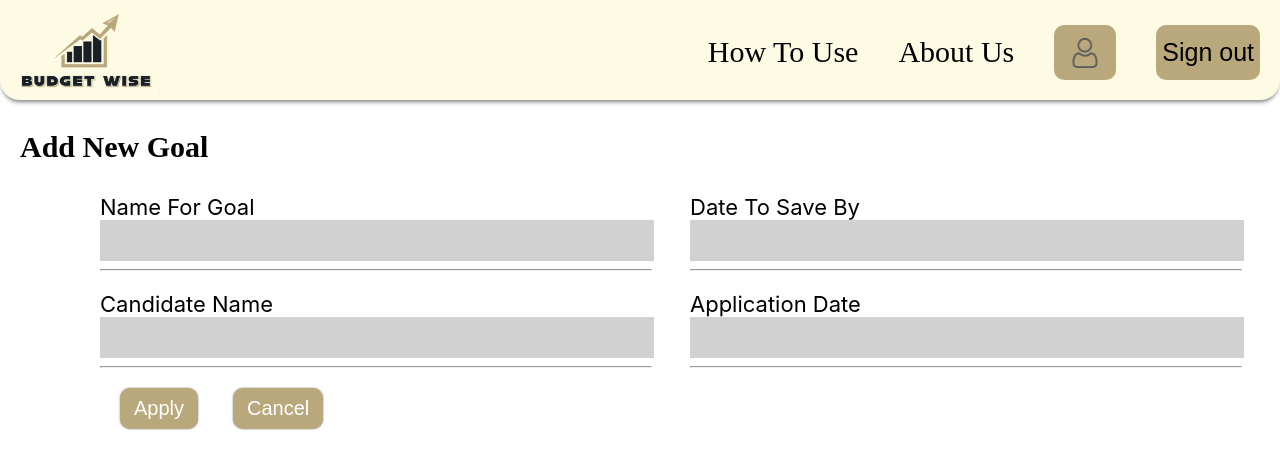
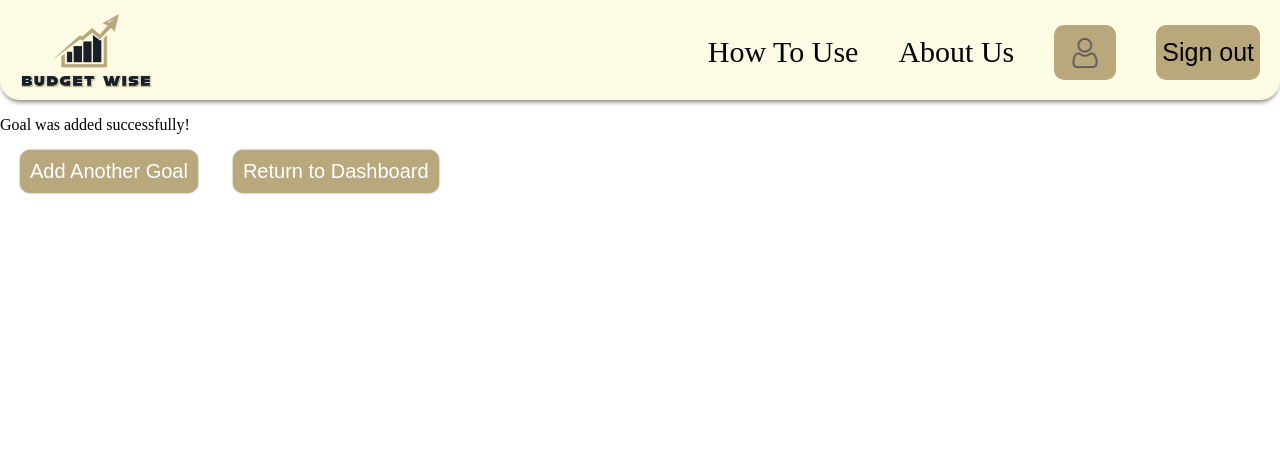
Before and after one commit to icc10/financesWebApp, an Angular app in the folder financesWebApp/: page /dashboard/add-goal in a window 1280 px wide. Both pictures are taken after a click on the button "Apply". Shown: the top 468 px of the page. Built offline with nearby package versions, Linux system fonts and the light colour scheme.

Commit message:
adjusted add goal

```diff
--- a/financesWebApp/src/app/add-goal/add-goal.component.css
+++ b/financesWebApp/src/app/add-goal/add-goal.component.css
@@ -39,24 +39,19 @@
   text-align: center;
   background-color: #baa87d;
   margin: 0 15px 0 20px;
+  padding: 10px;
   border:none;
   box-shadow: 0 0 2px rgba(0,0,0,0.50);
   border-radius: 10px;
+  font-size: 20px;
+  border: 0;
+  color: white;
 }
 
 .submit:hover {
-  background-color: #fefbe5;
+  background-color: #dad0ba;
   transition: background-color 500ms;
-}
-
-.submit:active {
-  background-color: #890f22;
-}
-
-.submit p {
-  font-size: 20px;
-  margin:8px;
-  color:white;
+  color: black;
 }
 
 hr {
--- a/financesWebApp/src/app/add-goal/add-goal.component.html
+++ b/financesWebApp/src/app/add-goal/add-goal.component.html
@@ -9,12 +9,12 @@
     <input class="input" type="text" id="goalName" [(ngModel)]="goal.name">
     <hr>
 
-    <label for="amountToSave" class="input-label">Candidate Name</label>
+    <label for="amountToSave" class="input-label">Amount To Save</label>
     <input class="input" type="text" id="amountToSave" [(ngModel)]="goal.amountToSave">
     <hr>
 
-    <button class="submit" id="submit-opening" (click)="newGoal()"><p>Apply</p></button>
-    <button class="submit" id="cancel-opening" routerLink="../"><p>Cancel</p></button>
+    <button class="submit" id="submit-opening" (click)="addGoal()">Apply</button>
+    <button class="submit" id="cancel-opening" routerLink="../">Cancel</button>
 
   </div>
   <div class="input-container">
@@ -22,7 +22,7 @@
     <input class="input" type="text" id="date" [(ngModel)]="goal.date">
     <hr>
 
-    <label for="amountSaved" class="input-label">Application Date </label>
+    <label for="amountSaved" class="input-label">Amount Saved</label>
     <input class="input" type="text" id="amountSaved" [(ngModel)]="goal.amountSaved">
     <hr>
   </div>
@@ -30,7 +30,7 @@
 </div>
 
 } @else {
-<p id="success">Application was submitted successfully!</p>
-<a routerLink=""><button class="submit"><p>View My Applications</p></button></a>
-<a routerLink=""><button class="submit"><p>Return to Openings</p></button></a>
+<p id="success">Goal was added successfully!</p>
+<button class="submit" (click)="newGoal()">Add Another Goal</button>
+<a routerLink="../"><button class="submit">Return to Dashboard</button></a>
 }
--- a/financesWebApp/src/app/add-goal/add-goal.component.ts
+++ b/financesWebApp/src/app/add-goal/add-goal.component.ts
@@ -18,7 +18,7 @@ export class AddGoalComponent {
     amountSaved: '',
   };
 
-  newGoal(): void {
+  addGoal(): void {
     const data = {
       name: this.goal.name,
       amountToSave: this.goal.amountToSave,
@@ -27,5 +27,16 @@ export class AddGoalComponent {
     };
 
     console.log(data);
+    this.submitted = true;
+  }
+
+  newGoal(): void {
+    this.goal.name = '';
+    this.goal.amountToSave = '';
+    this.goal.date = '';
+    this.goal.amountSaved = '';
+
+    console.log(this.goal);
+    this.submitted = false;
   }
 }
--- a/financesWebApp/src/app/app.component.html
+++ b/financesWebApp/src/app/app.component.html
@@ -1,5 +1,5 @@
 <div id="header">
-  <a routerLink="chooseView"><img src="myAssets/logo.png" alt="logo" height="95" width="145"></a>
+  <img src="myAssets/logo.png" alt="logo" height="95" width="145">
   <button class="headerButton">Sign out</button>
   <button class="headerButton" id="account">
     <img id="user" src="myAssets/user.png" alt="User">
```
